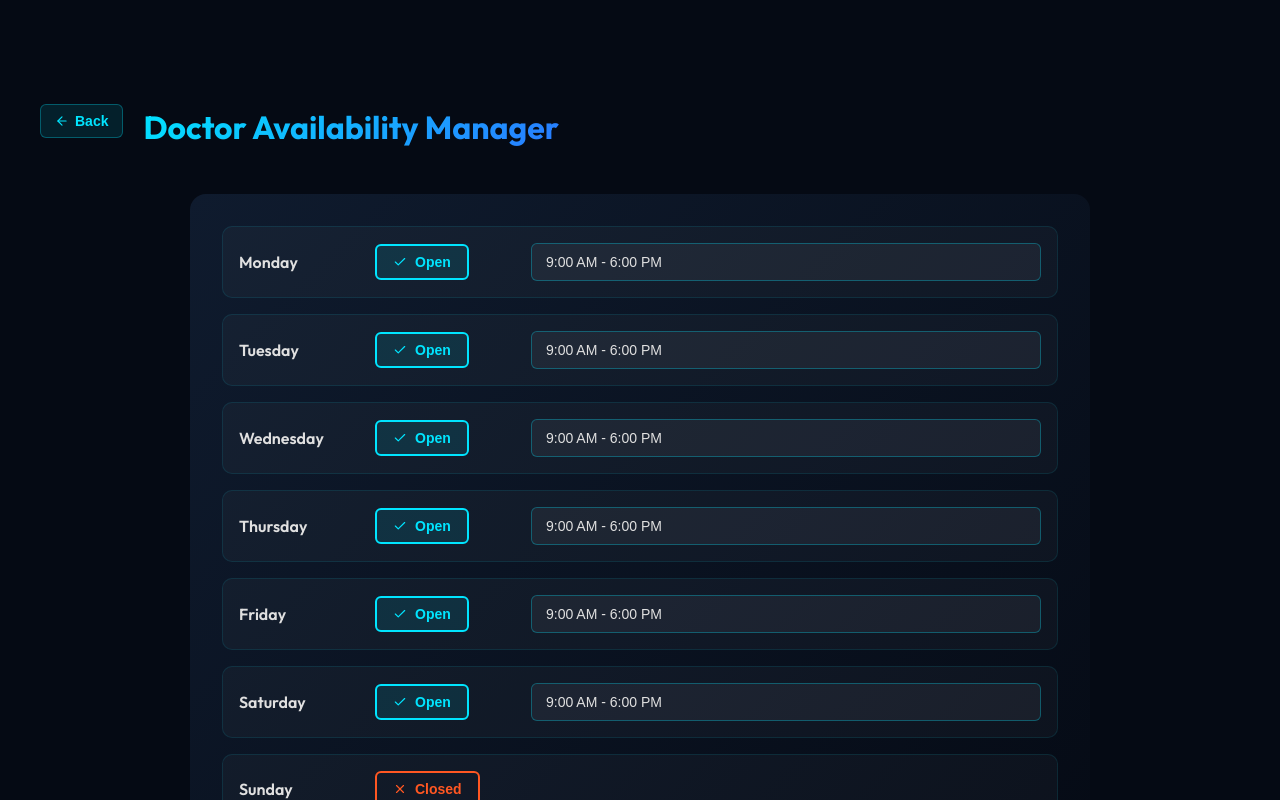
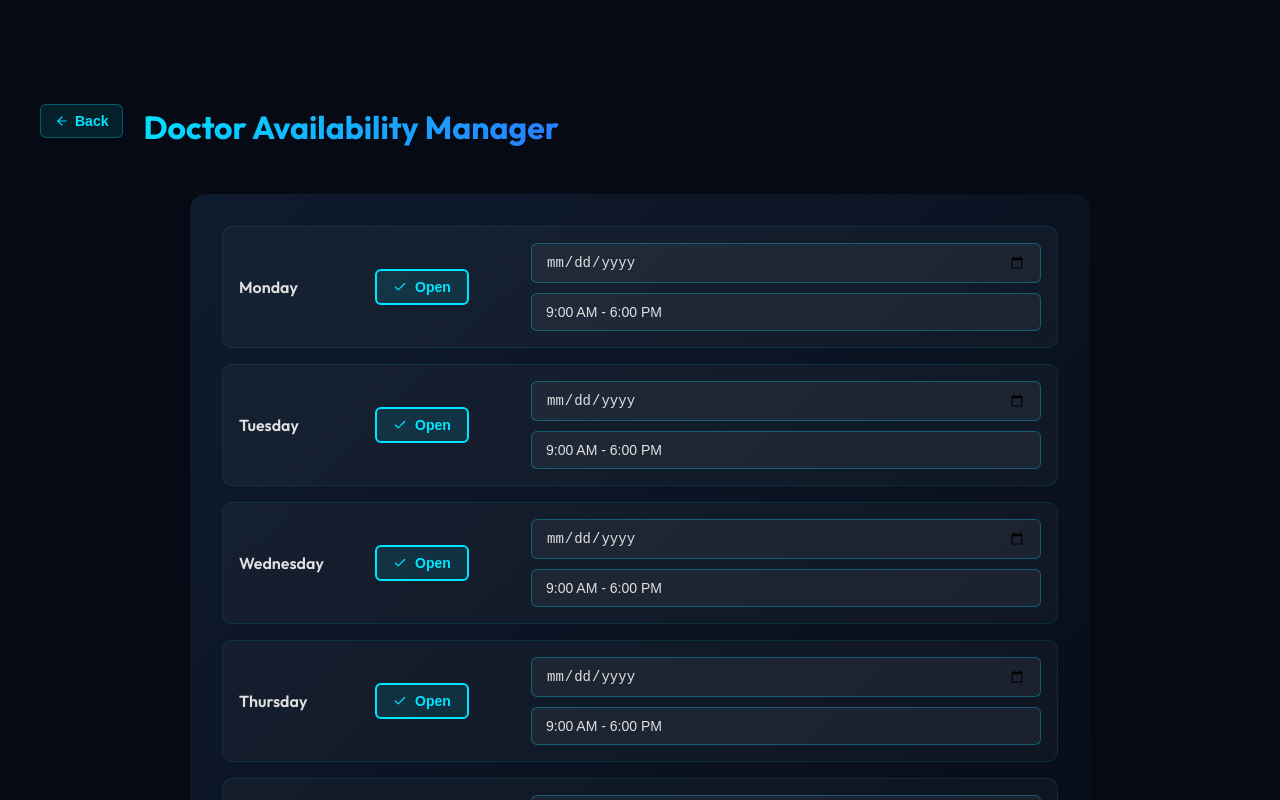
Before and after one commit to gaganiwaduwadeniya/w-dentz, a React (Vite) app in the folder client/: page /w-dentz/admin/availability in a window 1280 px wide. Shown: the top 800 px of the page. Built offline with nearby package versions, Linux system fonts and the light colour scheme; no server answers; sample sign-in values are in the browser's storage.

Commit message:
new chhanges

```diff
--- a/client/src/components/DoctorAvailability/DoctorAvailability.css
+++ b/client/src/components/DoctorAvailability/DoctorAvailability.css
@@ -111,6 +111,16 @@
     border-top: 1px solid rgba(0, 229, 255, 0.2);
 }
 
+.availability-date {
+    display: flex;
+    align-items: center;
+    justify-content: center;
+    font-size: 10px;
+    color: #64b5f6;
+    padding-top: 4px;
+    border-top: 1px solid rgba(41, 121, 255, 0.2);
+}
+
 .hours-icon {
     font-size: 14px;
 }
--- a/client/src/components/DoctorAvailability/DoctorAvailability.jsx
+++ b/client/src/components/DoctorAvailability/DoctorAvailability.jsx
@@ -46,6 +46,7 @@ const DoctorAvailability = () => {
                 day,
                 available: day !== 'Sunday',
                 workingHours: '9:00 AM - 6:00 PM',
+                date: '',
             };
         });
         setAvailability(defaultAvail);
@@ -99,6 +100,12 @@ const DoctorAvailability = () => {
                                     <span>{dayAvail.workingHours}</span>
                                 </div>
                             )}
+
+                            {dayAvail.available && dayAvail.date && (
+                                <div className="availability-date">
+                                    <span>{new Date(dayAvail.date).toLocaleDateString('en-US', { month: 'short', day: 'numeric', year: 'numeric' })}</span>
+                                </div>
+                            )}
                         </motion.div>
                     );
                 })}
--- a/client/src/sections/Admin/AdminAvailability.css
+++ b/client/src/sections/Admin/AdminAvailability.css
@@ -166,7 +166,27 @@
 
 .item-hours-column {
     display: flex;
-    align-items: center;
+    flex-direction: column;
+    gap: 10px;
+    align-items: stretch;
+}
+
+.date-input {
+    width: 100%;
+    padding: 10px 14px;
+    background: rgba(255, 255, 255, 0.05);
+    border: 1px solid rgba(0, 229, 255, 0.3);
+    border-radius: 6px;
+    color: #e0e0e0;
+    font-size: 14px;
+    transition: all 0.3s ease;
+}
+
+.date-input:focus {
+    outline: none;
+    background: rgba(0, 229, 255, 0.1);
+    border-color: #00e5ff;
+    box-shadow: 0 0 10px rgba(0, 229, 255, 0.2);
 }
 
 .hours-input {
--- a/client/src/sections/Admin/AdminAvailability.jsx
+++ b/client/src/sections/Admin/AdminAvailability.jsx
@@ -50,6 +50,7 @@ const AdminAvailability = () => {
                 day,
                 available: day !== 'Sunday',
                 workingHours: '9:00 AM - 6:00 PM',
+                date: '',
             };
         });
         setAvailability(defaultAvail);
@@ -71,6 +72,16 @@ const AdminAvailability = () => {
             [day]: {
                 ...prev[day],
                 workingHours: hours,
+            },
+        }));
+    };
+
+    const updateDate = (day, date) => {
+        setAvailability(prev => ({
+            ...prev,
+            [day]: {
+                ...prev[day],
+                date: date,
             },
         }));
     };
@@ -206,6 +217,13 @@ const AdminAvailability = () => {
                         {availability[day]?.available && (
                             <div className="item-hours-column">
                                 <input
+                                    type="date"
+                                    className="date-input"
+                                    value={availability[day]?.date || ''}
+                                    onChange={(e) => updateDate(day, e.target.value)}
+                                    placeholder="Optional: Specific date"
+                                />
+                                <input
                                     type="text"
                                     className="hours-input"
                                     value={availability[day]?.workingHours || ''}
--- a/client/src/sections/BookAppointment/BookAppointment.jsx
+++ b/client/src/sections/BookAppointment/BookAppointment.jsx
@@ -15,7 +15,6 @@ const BookAppointment = () => {
         name: '',
         email: '',
         phone: '',
-        service: '',
         date: '',
         time: '',
         message: ''
@@ -44,7 +43,7 @@ const BookAppointment = () => {
         try {
             const res = await axios.post('/api/contact', formData);
             setStatus({ type: 'success', message: res.data.message });
-            setFormData({ name: '', email: '', phone: '', service: '', date: '', time: '', message: '' });
+            setFormData({ name: '', email: '', phone: '', date: '', time: '', message: '' });
         } catch (err) {
             const msg = err.response?.data?.message || 'Something went wrong. Please try again.';
             setStatus({ type: 'error', message: msg });
@@ -52,18 +51,6 @@ const BookAppointment = () => {
             setLoading(false);
         }
     };
-
-    const services = [
-        'Consultation',
-        'Restorations (Dental fillings)',
-        'Dental Extractions',
-        'Crown and Bridges',
-        'Root Canal Treatment',
-        'Dental Scaling',
-        'Dentures',
-        'Minor Oral Surgeries',
-        'Teeth Whitening'
-    ];
 
     // Calendar generation
     const daysInMonth = (date) => {
@@ -255,21 +242,6 @@ const BookAppointment = () => {
                                     />
                                 </div>
                                 <div className="form-field">
-                                    <label htmlFor="service">Select Service *</label>
-                                    <select
-                                        id="service"
-                                        name="service"
-                                        value={formData.service}
-                                        onChange={handleChange}
-                                        required
-                                    >
-                                        <option value="">Choose a service</option>
-                                        {services.map((svc, idx) => (
-                                            <option key={idx} value={svc}>{svc}</option>
-                                        ))}
-                                    </select>
-                                </div>
-                                <div className="form-field">
                                     <label htmlFor="time">Preferred Time *</label>
                                     <select
                                         id="time"
```
Also changed, not shown: 2 other files (tests, documents, lock files or other folders).
